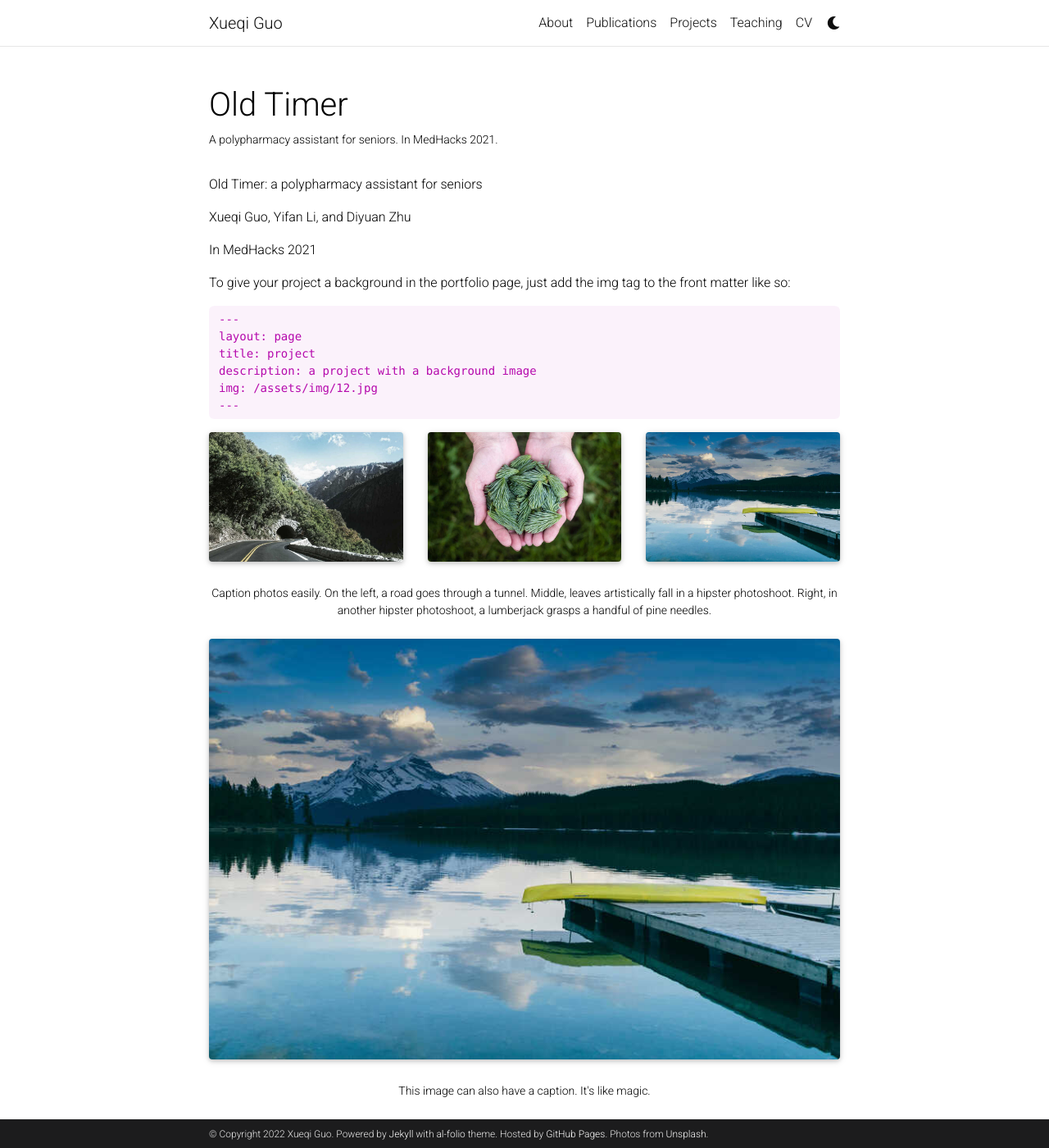
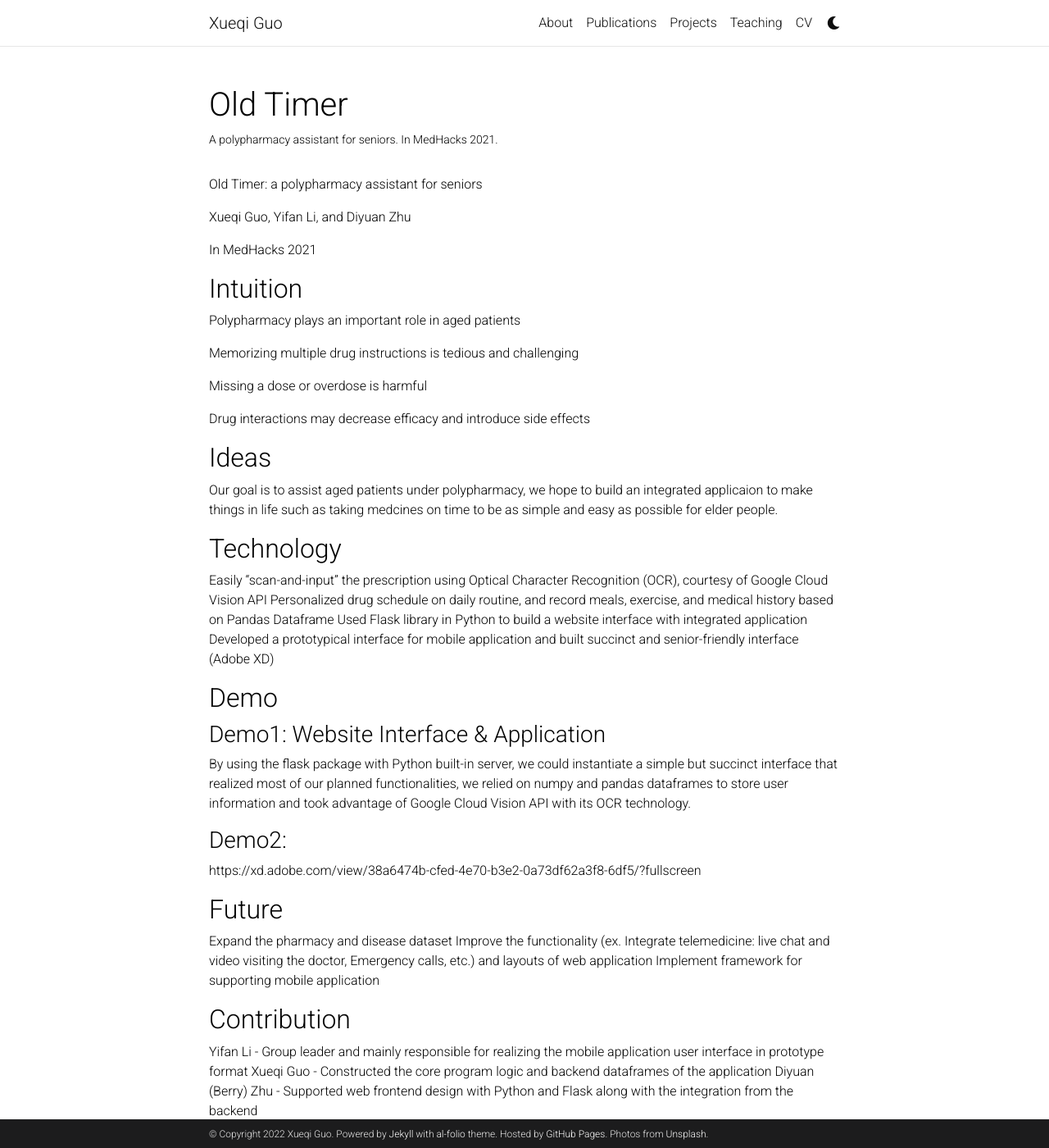
Before and after one commit to gxq1998/gxq1998.github.io, a Jekyll site: the page built from _projects/2_project.md, in a window 1280 px wide and 1400 px high. Shown: the whole window at 82% size. Built offline with Jekyll 4.4.1, drawn with Linux system fonts in a browser that asks for light colours; full-size pictures stand in for the smaller copies a plugin makes; comment, search, counter and statistics services are not loaded; a style sheet for code colours, icons or effects is not loaded; some of the changed text lies outside the part shown.

Commit message:
Update 2_project.md

````diff
--- a/_projects/2_project.md
+++ b/_projects/2_project.md
@@ -13,70 +13,53 @@ Xueqi Guo, Yifan Li, and Diyuan Zhu
 
 In MedHacks 2021
 
-To give your project a background in the portfolio page, just add the img tag to the front matter like so:
+## Intuition
 
-    ---
-    layout: page
-    title: project
-    description: a project with a background image
-    img: /assets/img/12.jpg
-    ---
+Polypharmacy plays an important role in aged patients
 
-<div class="row">
-    <div class="col-sm mt-3 mt-md-0">
-        {% include figure.html path="assets/img/1.jpg" title="example image" class="img-fluid rounded z-depth-1" %}
-    </div>
-    <div class="col-sm mt-3 mt-md-0">
-        {% include figure.html path="assets/img/3.jpg" title="example image" class="img-fluid rounded z-depth-1" %}
-    </div>
-    <div class="col-sm mt-3 mt-md-0">
-        {% include figure.html path="assets/img/5.jpg" title="example image" class="img-fluid rounded z-depth-1" %}
-    </div>
-</div>
-<div class="caption">
-    Caption photos easily. On the left, a road goes through a tunnel. Middle, leaves artistically fall in a hipster photoshoot. Right, in another hipster photoshoot, a lumberjack grasps a handful of pine needles.
-</div>
-<div class="row">
-    <div class="col-sm mt-3 mt-md-0">
-        {% include figure.html path="assets/img/5.jpg" title="example image" class="img-fluid rounded z-depth-1" %}
-    </div>
-</div>
-<div class="caption">
-    This image can also have a caption. It's like magic.
-</div>
+Memorizing multiple drug instructions is tedious and challenging
 
-You can also put regular text between your rows of images.
-Say you wanted to write a little bit about your project before you posted the rest of the images.
-You describe how you toiled, sweated, *bled* for your project, and then... you reveal its glory in the next row of images.
+Missing a dose or overdose is harmful
+
+Drug interactions may decrease efficacy and introduce side effects
 
 
-<div class="row justify-content-sm-center">
-    <div class="col-sm-8 mt-3 mt-md-0">
-        {% include figure.html path="assets/img/6.jpg" title="example image" class="img-fluid rounded z-depth-1" %}
-    </div>
-    <div class="col-sm-4 mt-3 mt-md-0">
-        {% include figure.html path="assets/img/11.jpg" title="example image" class="img-fluid rounded z-depth-1" %}
-    </div>
-</div>
-<div class="caption">
-    You can also have artistically styled 2/3 + 1/3 images, like these.
-</div>
+## Ideas
+
+Our goal is to assist aged patients under polypharmacy, we hope to build an integrated applicaion to make things in life such as taking medcines on time to be as simple and easy as possible for elder people.
 
 
-The code is simple.
-Just wrap your images with `<div class="col-sm">` and place them inside `<div class="row">` (read more about the <a href="https://getbootstrap.com/docs/4.4/layout/grid/">Bootstrap Grid</a> system).
-To make images responsive, add `img-fluid` class to each; for rounded corners and shadows use `rounded` and `z-depth-1` classes.
-Here's the code for the last row of images above:
 
-{% raw %}
-```html
-<div class="row justify-content-sm-center">
-    <div class="col-sm-8 mt-3 mt-md-0">
-        {% include figure.html path="assets/img/6.jpg" title="example image" class="img-fluid rounded z-depth-1" %}
-    </div>
-    <div class="col-sm-4 mt-3 mt-md-0">
-        {% include figure.html path="assets/img/11.jpg" title="example image" class="img-fluid rounded z-depth-1" %}
-    </div>
-</div>
-```
-{% endraw %}
+## Technology
+
+Easily “scan-and-input” the prescription using Optical Character Recognition (OCR), courtesy of Google Cloud Vision API
+Personalized drug schedule on daily routine, and record meals, exercise, and medical history based on Pandas Dataframe
+Used Flask library in Python to build a website interface with integrated application
+Developed a prototypical interface for mobile application and built succinct and senior-friendly interface (Adobe XD)
+
+
+
+## Demo
+
+### Demo1: Website Interface & Application
+
+By using the flask package with Python built-in server, we could instantiate a simple but succinct interface that realized most of our planned functionalities, we relied on numpy and pandas dataframes to store user information and took advantage of Google Cloud Vision API with its OCR technology.
+
+### Demo2:
+
+https://xd.adobe.com/view/38a6474b-cfed-4e70-b3e2-0a73df62a3f8-6df5/?fullscreen
+
+
+## Future
+
+Expand the pharmacy and disease dataset
+Improve the functionality (ex. Integrate telemedicine: live chat and video visiting the doctor, Emergency calls, etc.) and layouts of web application
+Implement framework for supporting mobile application
+
+
+
+## Contribution
+
+Yifan Li - Group leader and mainly responsible for realizing the mobile application user interface in prototype format
+Xueqi Guo - Constructed the core program logic and backend dataframes of the application
+Diyuan (Berry) Zhu - Supported web frontend design with Python and Flask along with the integration from the backend
````
